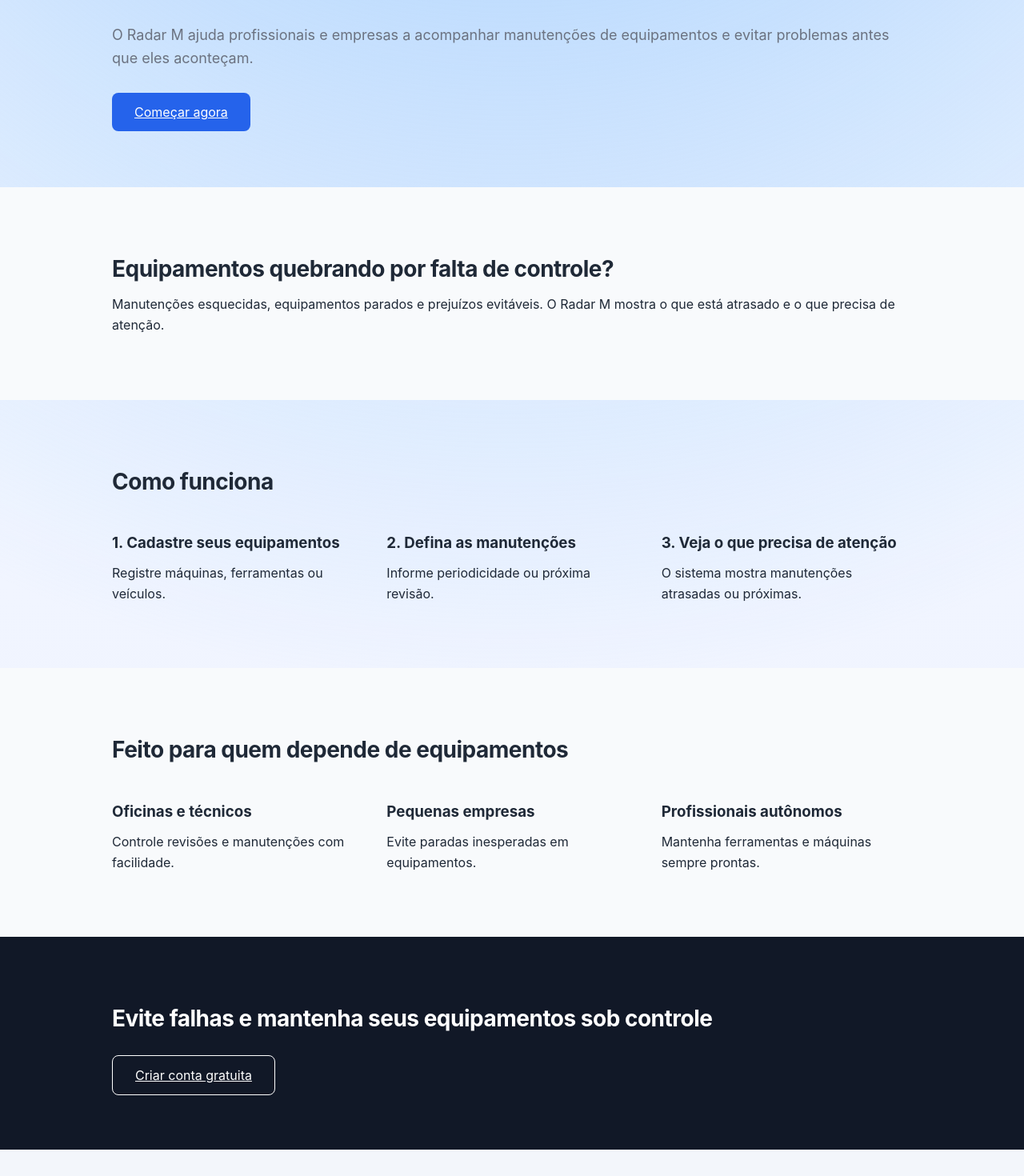
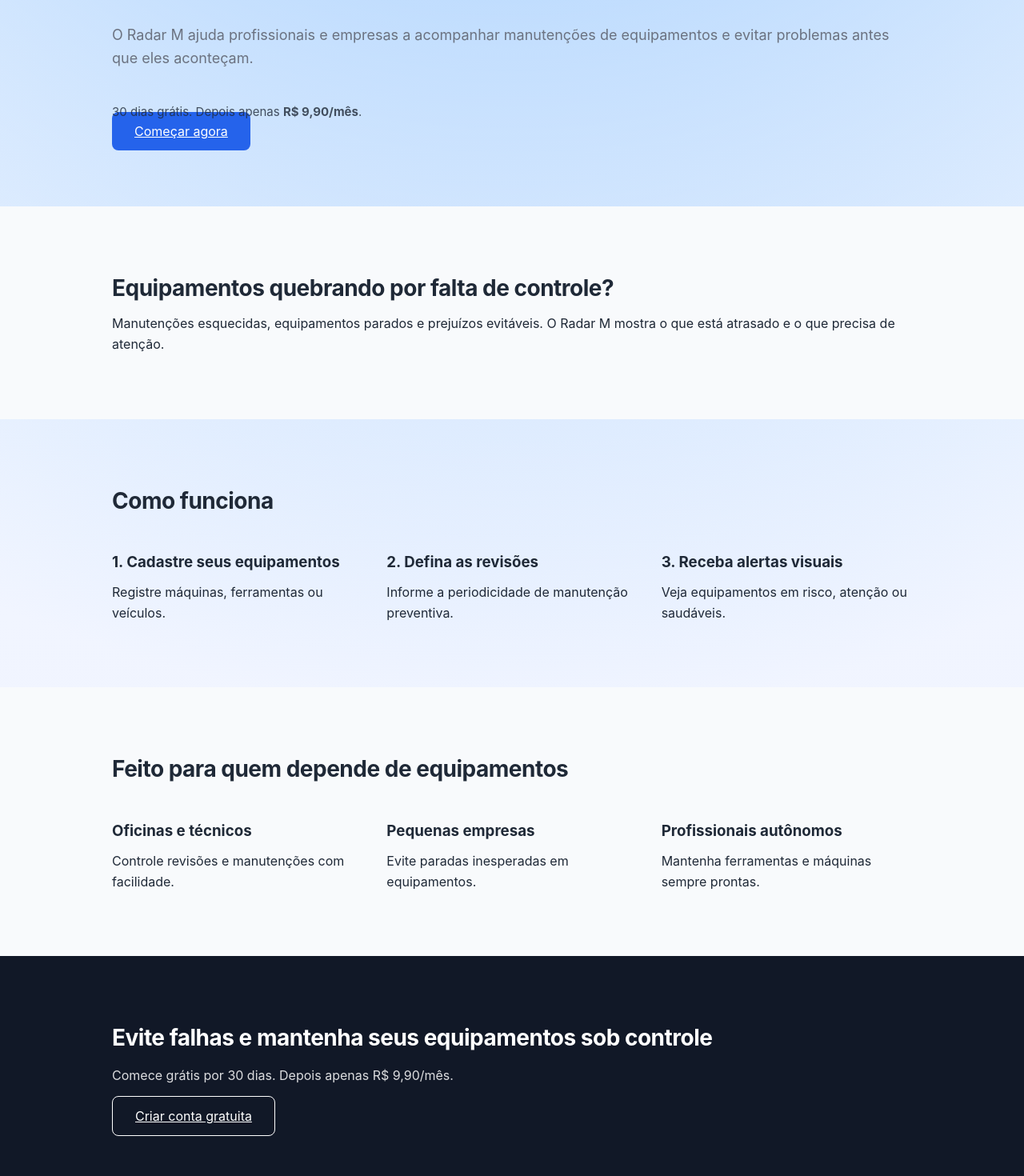
Before and after one commit to mongedeti/radar-m, a Next.js app: page / in a window 1280 px wide. Shown: the part 340-1810 px from the top of the page at 80% size. Before the commit the page ends 1777 px from the top, so only its background shows below. Built offline with nearby package versions, Linux system fonts and the light colour scheme.

Commit message:
Update page.tsx
Inclusão do valor da mensalidade

```diff
--- a/src/app/page.tsx
+++ b/src/app/page.tsx
@@ -7,6 +7,7 @@ export default function Home() {
       {/* HEADER */}
       <header className="landing-header">
         <div className="logo">Radar M</div>
+
         <div className="header-links">
           <a href="#como-funciona">Como funciona</a>
           <a href="#para-quem">Para quem</a>
@@ -16,98 +17,180 @@ export default function Home() {
 
       {/* HERO */}
       <section className="landing-section">
+
         <div className="landing-center">
+
           <h1 className="hero-title">
             Controle manutenções. Evite falhas. Mantenha tudo funcionando.
           </h1>
 
           <p className="hero-subtitle">
-            O Radar M ajuda profissionais e empresas a acompanhar manutenções
-            de equipamentos e evitar problemas antes que eles aconteçam.
+            O Radar M ajuda profissionais e empresas a acompanhar
+            manutenções de equipamentos e evitar problemas antes que eles aconteçam.
           </p>
 
-          <Link href="/signup" className="btn-primary-large">
+          {/* PREÇO */}
+          <p
+            style={{
+              marginTop: 20,
+              opacity: 0.8,
+              fontSize: 15,
+            }}
+          >
+            30 dias grátis.
+            Depois apenas <strong>R$ 9,90/mês</strong>.
+          </p>
+
+          <Link
+            href="/signup"
+            className="btn-primary-large"
+          >
             Começar agora
           </Link>
+
         </div>
+
       </section>
 
       {/* PROBLEMA */}
       <section className="landing-section section-gray">
+
         <div className="landing-center">
-          <h2>Equipamentos quebrando por falta de controle?</h2>
+
+          <h2>
+            Equipamentos quebrando por falta de controle?
+          </h2>
+
           <p>
-            Manutenções esquecidas, equipamentos parados e prejuízos evitáveis.
-            O Radar M mostra o que está atrasado e o que precisa de atenção.
+            Manutenções esquecidas, equipamentos parados
+            e prejuízos evitáveis.
+            O Radar M mostra o que está atrasado
+            e o que precisa de atenção.
           </p>
+
         </div>
+
       </section>
 
       {/* COMO FUNCIONA */}
-      <section id="como-funciona" className="landing-section">
+      <section
+        id="como-funciona"
+        className="landing-section"
+      >
+
         <div className="landing-center">
+
           <h2>Como funciona</h2>
 
           <div className="grid-3">
 
             <div>
               <h3>1. Cadastre seus equipamentos</h3>
-              <p>Registre máquinas, ferramentas ou veículos.</p>
+
+              <p>
+                Registre máquinas, ferramentas ou veículos.
+              </p>
             </div>
 
             <div>
-              <h3>2. Defina as manutenções</h3>
-              <p>Informe periodicidade ou próxima revisão.</p>
+              <h3>2. Defina as revisões</h3>
+
+              <p>
+                Informe a periodicidade de manutenção preventiva.
+              </p>
             </div>
 
             <div>
-              <h3>3. Veja o que precisa de atenção</h3>
-              <p>O sistema mostra manutenções atrasadas ou próximas.</p>
+              <h3>3. Receba alertas visuais</h3>
+
+              <p>
+                Veja equipamentos em risco,
+                atenção ou saudáveis.
+              </p>
             </div>
 
           </div>
+
         </div>
+
       </section>
 
       {/* PARA QUEM É */}
-      <section id="para-quem" className="landing-section section-gray">
+      <section
+        id="para-quem"
+        className="landing-section section-gray"
+      >
+
         <div className="landing-center">
-          <h2>Feito para quem depende de equipamentos</h2>
+
+          <h2>
+            Feito para quem depende de equipamentos
+          </h2>
 
           <div className="grid-3">
 
             <div>
               <h3>Oficinas e técnicos</h3>
-              <p>Controle revisões e manutenções com facilidade.</p>
+
+              <p>
+                Controle revisões e manutenções com facilidade.
+              </p>
             </div>
 
             <div>
               <h3>Pequenas empresas</h3>
-              <p>Evite paradas inesperadas em equipamentos.</p>
+
+              <p>
+                Evite paradas inesperadas em equipamentos.
+              </p>
             </div>
 
             <div>
               <h3>Profissionais autônomos</h3>
-              <p>Mantenha ferramentas e máquinas sempre prontas.</p>
+
+              <p>
+                Mantenha ferramentas e máquinas sempre prontas.
+              </p>
             </div>
 
           </div>
+
         </div>
+
       </section>
 
       {/* CTA FINAL */}
       <section className="landing-section section-dark">
+
         <div className="landing-center">
-          <h2>Evite falhas e mantenha seus equipamentos sob controle</h2>
+
+          <h2>
+            Evite falhas e mantenha seus equipamentos sob controle
+          </h2>
+
+          <p
+            style={{
+              marginTop: 12,
+              opacity: 0.85,
+            }}
+          >
+            Comece grátis por 30 dias.
+            Depois apenas R$ 9,90/mês.
+          </p>
+
           <br />
 
-          <Link href="/signup" className="btn-outline-light">
+          <Link
+            href="/signup"
+            className="btn-outline-light"
+          >
             Criar conta gratuita
           </Link>
 
         </div>
+
       </section>
 
     </div>
-  );
+  )
 }
```
